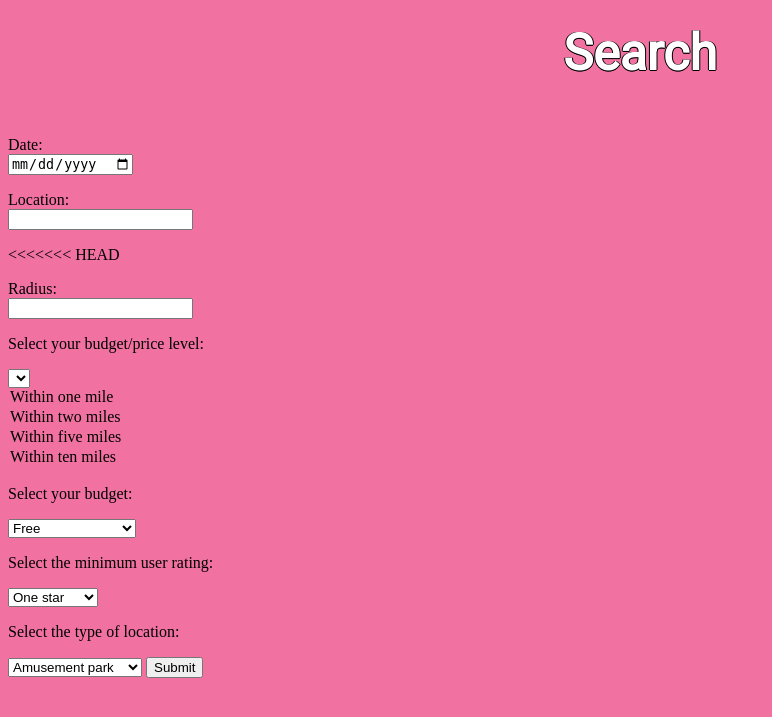
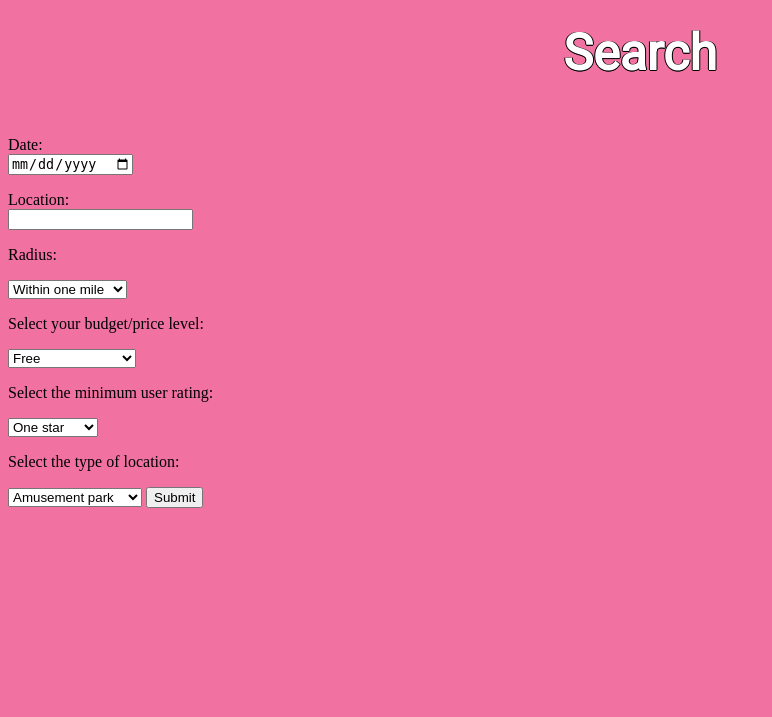
Before and after one commit to seehamrun/PseudoCoders, a Python web app: template templates/search.html in a window 1280 px wide. Shown: the part 46-763 px from the top of the page, without its empty margins (0-772 px from the left). Run offline with Jinja, Linux system fonts and the light colour scheme; the template is opened without the code that fills it, so the values that code supplies are empty.

Commit message:
changes with merge

```diff
--- a/templates/search.html
+++ b/templates/search.html
@@ -19,11 +19,6 @@
 <form method="post">
   <p>Date: <br> <input type="date" id="date" name="date"></p>
   <p>Location: <br> <input type="text" id="location" name="location"></p>
-<<<<<<< HEAD
-  <p>Radius: <br> <input type="number" id="radius" name="radius"></p>
-  <p>Select your budget/price level:</p>
-  <select id="price" name="price">
-=======
   <p>Radius: </p>
   <select id="radius" name="radius">
     <option value=1610>Within one mile</option>
@@ -31,9 +26,8 @@
     <option value=8047>Within five miles</option>
     <option value=16093>Within ten miles</option>
   </select>
-  <p>Select your budget:</p>
-  <select id="budget" name="budget">
->>>>>>> 944291f2e340c820767d4d9d361327cac577617e
+  <p>Select your budget/price level:</p>
+  <select id="price" name="price">
     <option value="0">Free</option>
     <option value="1">Inexpensive($)</option>
     <option value="2">Intermediate($$)</option>
```
